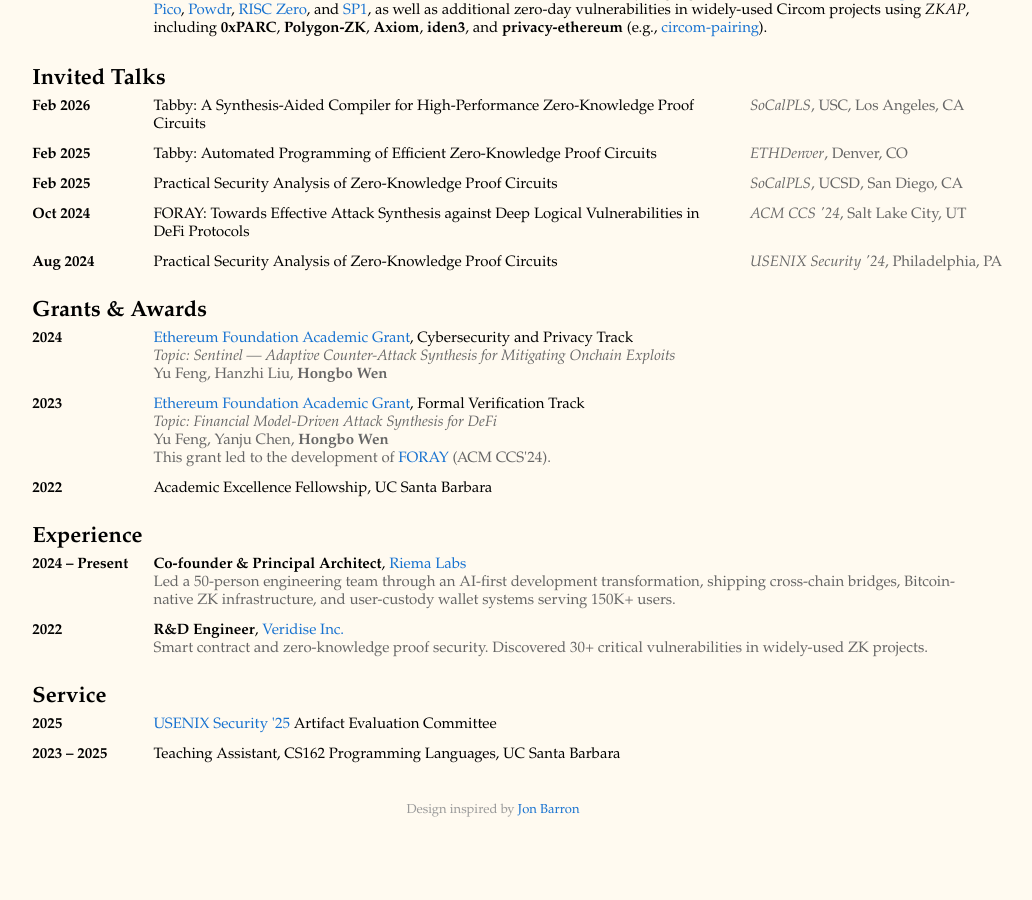
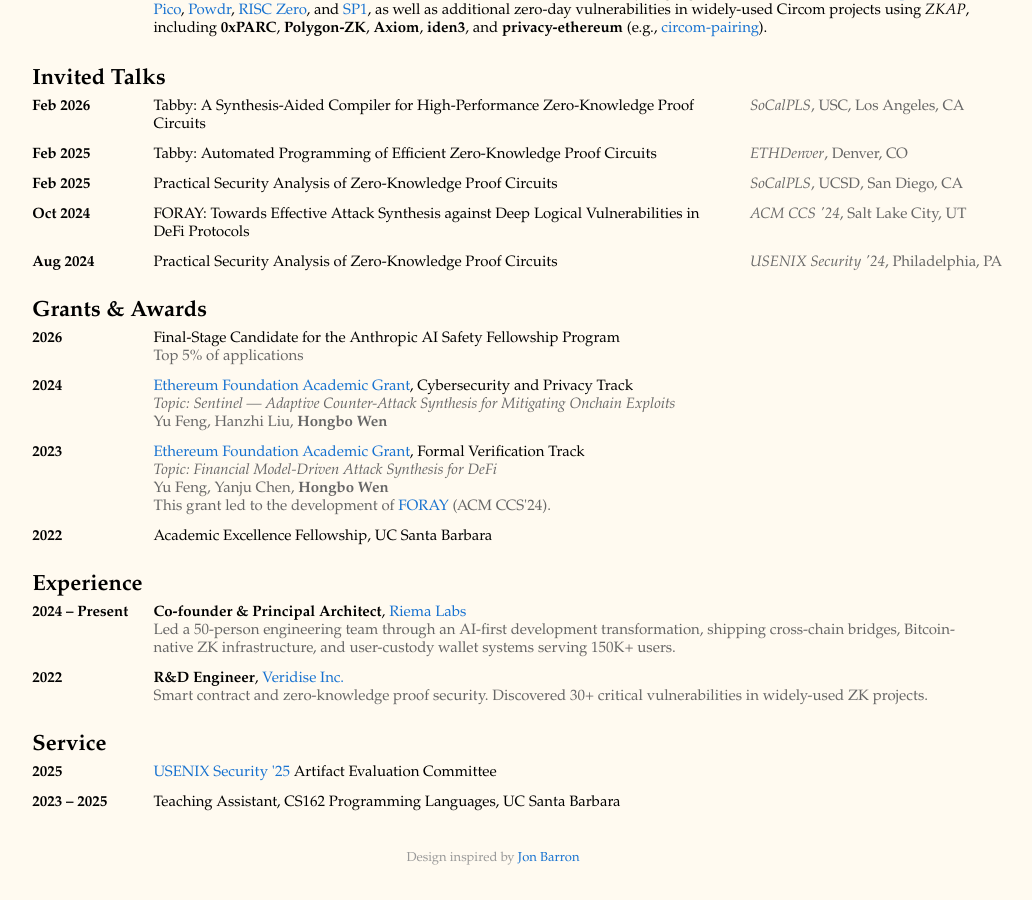
Before and after one commit to whbjzzwjxq/whbjzzwjxq.github.io, a Jekyll site: the page built from _posts/2025-01-28-USENIX_AEC.markdown, in a window 1280 px wide and 900 px high, scrolled down 1195 px. Shown: the whole window, without its empty margins (147-1179 px from the left). Built offline with Jekyll 4.4.1, drawn with Linux system fonts in a browser that asks for light colours; before the commit the page ends 2047 px from its top, so only the background shows below that.

Commit message:
Add Anthropic fellowship recognition

```diff
--- a/_layouts/default.html
+++ b/_layouts/default.html
@@ -341,6 +341,13 @@
         </table>
         <table style="width:100%;border:0;border-spacing:0;border-collapse:separate;margin-right:auto;margin-left:auto;">
           <tr class="grant-entry">
+            <td style="padding:6px 2.5%;width:15%;white-space:nowrap"><b>2026</b></td>
+            <td style="padding:6px 0">
+              Final-Stage Candidate for the Anthropic AI Safety Fellowship Program<br>
+              <span style="color:#666">Top 5% of applications</span>
+            </td>
+          </tr>
+          <tr class="grant-entry">
             <td style="padding:6px 2.5%;width:15%;white-space:nowrap"><b>2024</b></td>
             <td style="padding:6px 0">
               <a href="https://blog.ethereum.org/2025/01/17/academic-grants-recipients">Ethereum Foundation Academic Grant</a>, Cybersecurity and Privacy Track<br>
```
